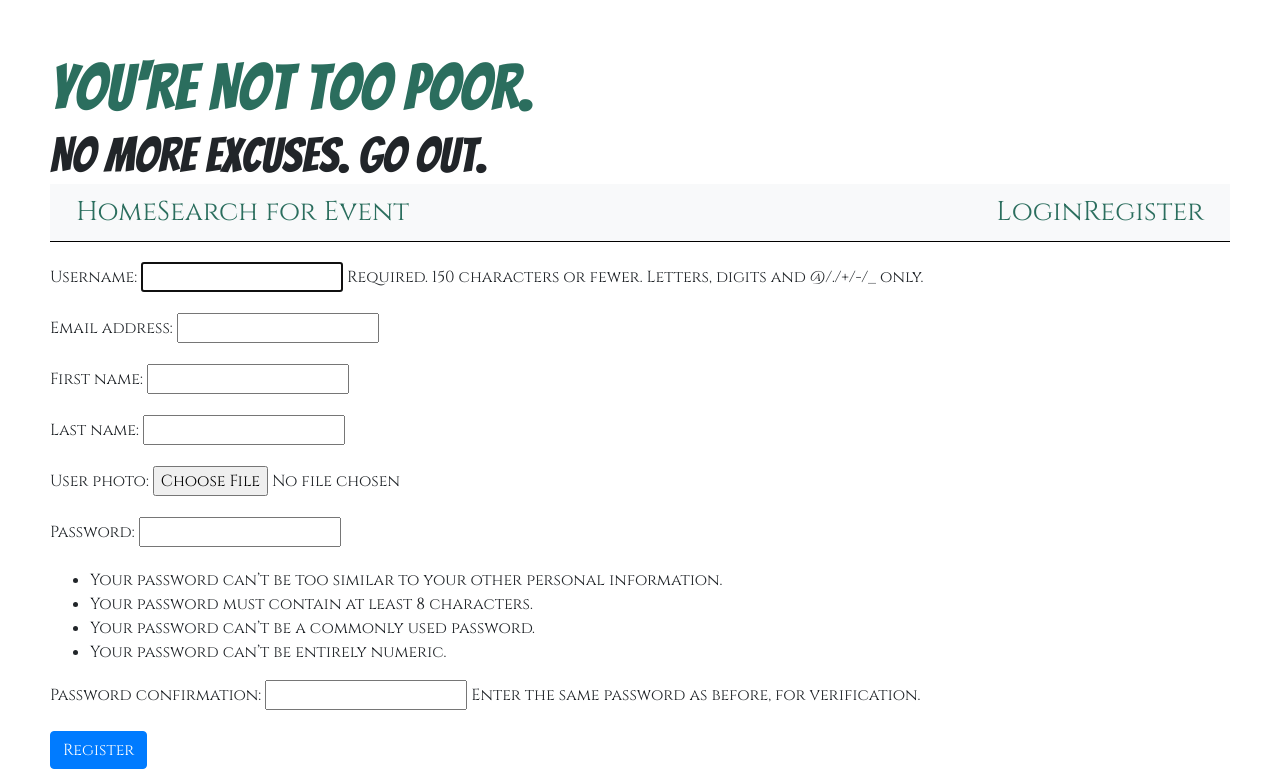
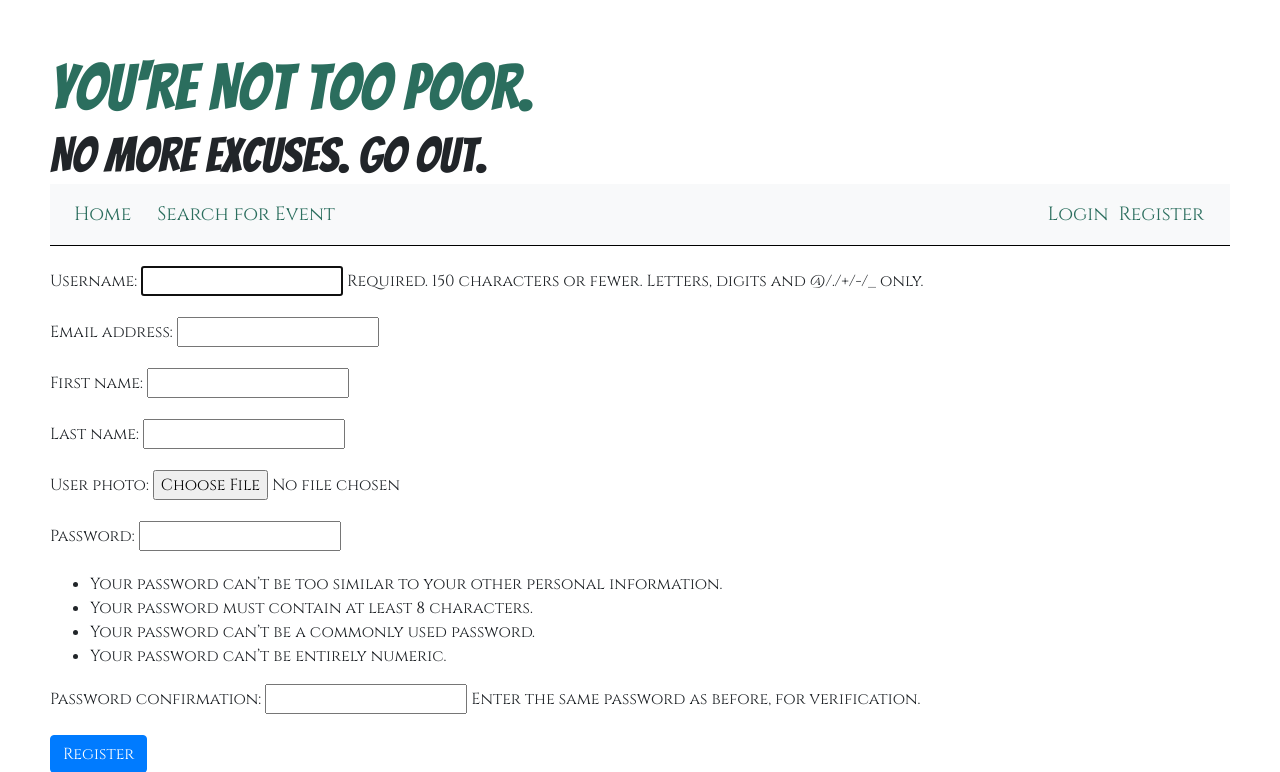
Before and after one commit to sarahlevins/SheCodes-DjangoProject, a Django app: page /users/register/ in a window 1280 px wide. Shown: the top 772 px of the page. Run offline with Django 3.2, Linux system fonts and the light colour scheme; some libraries are stand-ins or nearby versions.

Commit message:
fixed nav

```diff
--- a/static/style.css
+++ b/static/style.css
@@ -24,7 +24,7 @@ body {
 }
 
 a {
-    color: #2b6e5e;
+    color: #2b6e5e !important;
     font-family: 'Cinzel', sans-serif;
 }
 
@@ -56,17 +56,24 @@ header {
 }
 
 .nav {
-    margin: 0 10px;
-    font-size: 1.7rem;
+    align-content: center;
 }
 .nav-item{
-    font-size: 1.7rem;
+    font-size: 1.2rem !important;
+    margin-right: 10px !important;
+    color: #2b6e5e !important;
+    font-family: 'Cinzel', sans-serif !important;
 }
 
 #navbar-wrapper{
     display: flex;
     flex-grow: 1;
     justify-content: space-between;
+}
+
+#nav-left{
+    display: flex;
+    flex-grow: 1;
 }
 
 #new-event {
--- a/templates/nav.html
+++ b/templates/nav.html
@@ -1,32 +1,34 @@
 {% load static %}
 
-<nav class = "navbar bg-light">
-        <div id="navbar-wrapper">
-        <div>
-            <ul class="nav">
+<nav class="navbar navbar-expand-md navbar-light bg-light">
+    <div class="text-center">
+        <button class="navbar-toggler" type="button" data-toggle="collapse" data-target="#navigation-toggle" aria-controls="navigation" aria-expanded="false" aria-label="Toggle navigation">
+            <span class="navbar-toggler-icon"></span>
+        </button>
+    </div>
+
+    <div class="collapse navbar-collapse" id="navigation-toggle">
+        <ul class="navbar-nav mr-auto">
+            <li class="nav-item active">
+              <a class="nav-link" href="{% url 'eventfinder:index' %}">Home <span class="sr-only">(current)</span></a>
+            </li>
+
             <li class="nav-item">
-                    <a href="{% url 'eventfinder:index' %}">Home</a>
-                </li>
-                <li>
-                    <a href="{% url 'eventfinder:event-filter' %}">Search for Event</a>
+              <a class="nav-link" href="{% url 'eventfinder:event-filter' %}">Search for Event</a>
             </li>
         </ul>
+        {% if user.is_authenticated %}
+        <ul class="navbar-nav mr-0">
+            <li class="nav-item dropdown">
+                <a class="nav-link dropdown-toggle" href="http://example.com" id="dropdown" data-toggle="dropdown" aria-haspopup="true" aria-expanded="false">Hi {{ user.username }}</a>
+                <div class="dropdown-menu" aria-labelledby="dropdown">
+                <a class="dropdown-item nav-item" href="{% url 'users:user-detail' user.pk %}">My Account</a>
+                <a class="dropdown-item nav-item" href="{% url 'users:logout' %}">Logout</a>
                 </div>
-        <div>
-            {% if user.is_authenticated %}
-
-            <div class="nav-item dropdown">
-                <button class="btn dropdown-toggle" type="button" id="MyAccountDropDown" data-toggle="dropdown" aria-haspopup="true" aria-expanded="false">
-                    Hi {{ user.username }}
-                </button>
-                <div class="dropdown-menu" aria-labelledby="MyAccountDropDown">
-                    <a class="dropdown-item" href="{% url 'users:user-detail' user.pk %}">My Account</a>
-                    <a class="dropdown-item" href="{% url 'users:logout' %}">Logout</a>
-                </div>
-            </div>
-
+            </li>
+        </ul>
         {% else %}
-            <ul class="nav">
+        <ul class="navbar-nav mr-0">
             <li class="nav-item">
                     <a href="{% url 'users:login' %}">Login</a>
             </li>
@@ -36,5 +38,4 @@
         </ul>
         {% endif %}
     </div>
-        </div>
 </nav>
```
Also changed, not shown: .elasticbeanstalk/config.yml (added). Lines whose indentation alone changed are shown as unchanged.
